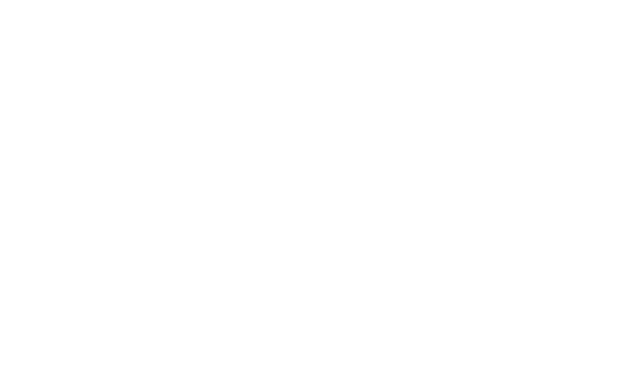
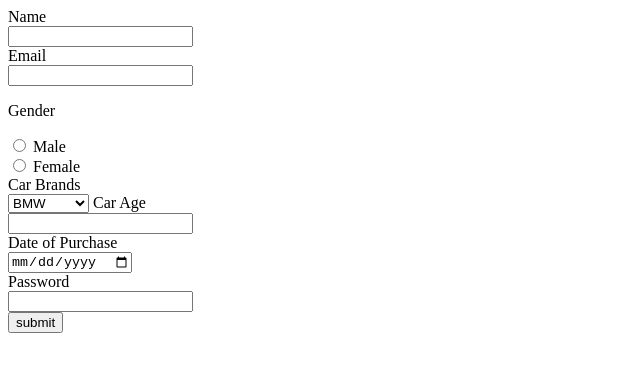
Before and after one commit to acciojob/car-insurance-form-kittu246, a website: page main.html in a window 1280 px wide. Shown: the whole page, without its empty margins (0-640 px from the left). Drawn offline with Linux system fonts and the light colour scheme.

Commit message:
created a submission

```diff
--- a/main.html
+++ b/main.html
@@ -8,6 +8,39 @@
 
 <body>
 	<!-- the entire body must be written by student -->
+	<form method="post">
+		<label for="name">Name</label><br>
+		<input id="name" type="Text" required ><br>
+
+		<label for="email">Email</label><br>
+		<input id="email" type="Email" required><br>
+
+		<p>Gender</p>
+		<input id="male" name="gender" type="Radio" required>
+		<label for="male">Male</label><br>
+		<input id="female" name="gender" type="Radio" required>
+		<label for="female">Female</label><br>
+
+		<label for="cars">Car Brands</label><br>
+		<select id="cars" >
+			<option>BMW</option>
+			<option>Audi</option>
+			<option>Mercedez</option>
+		</select>
+
+		<label for="carage">Car Age</label><br>
+		<input id="carage" type="Number" required><br>
+
+		<label for="dop">Date of Purchase</label><br>
+		<input id="dop" type="Date" required><br>
+
+		<label for="password">Password</label><br>
+		<input id="password" type="Password" required><br>
+
+
+		<input type="submit" value="submit">
+
+	</form>
     <script type="text/javascript" src="./script.js">
 </script>
 
```
